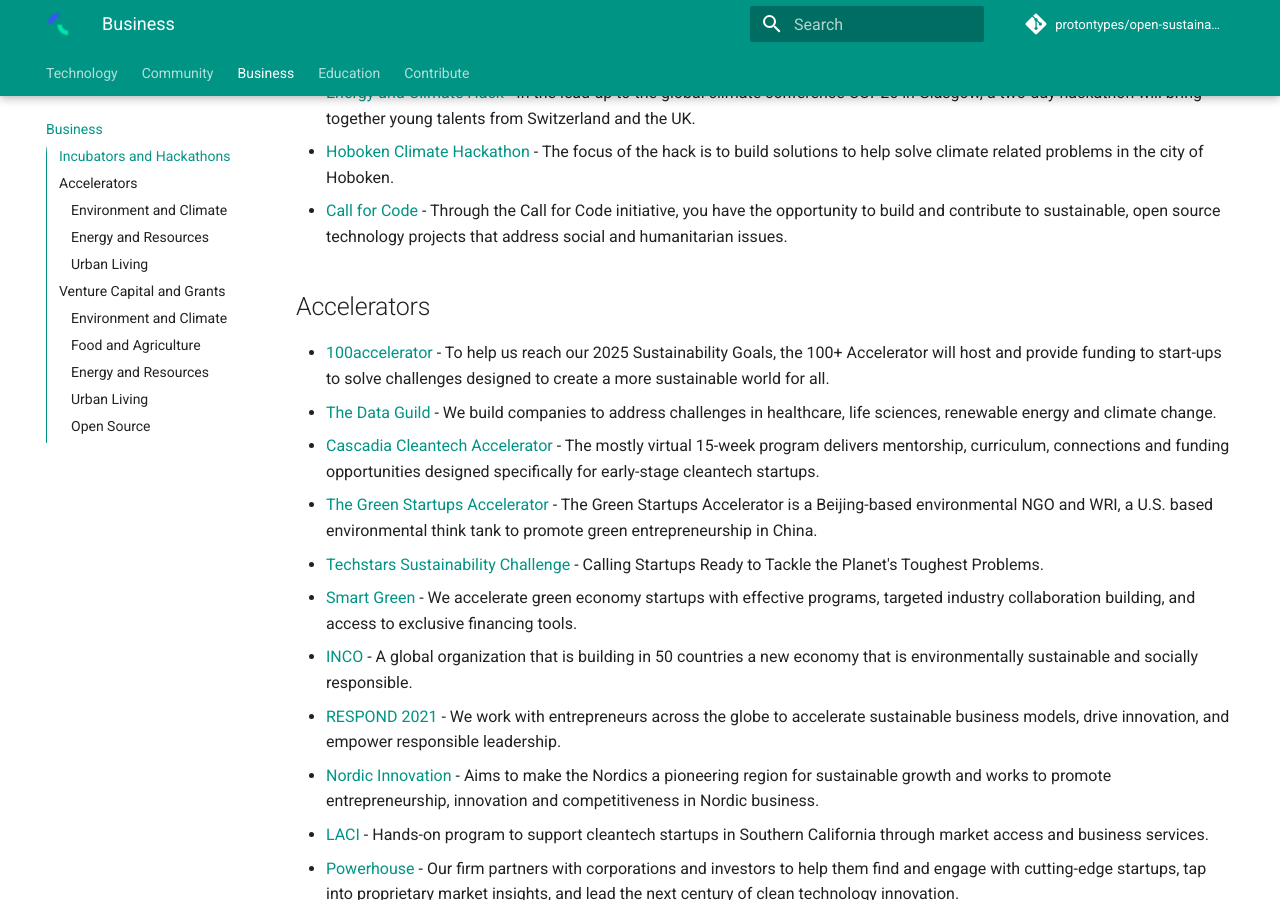
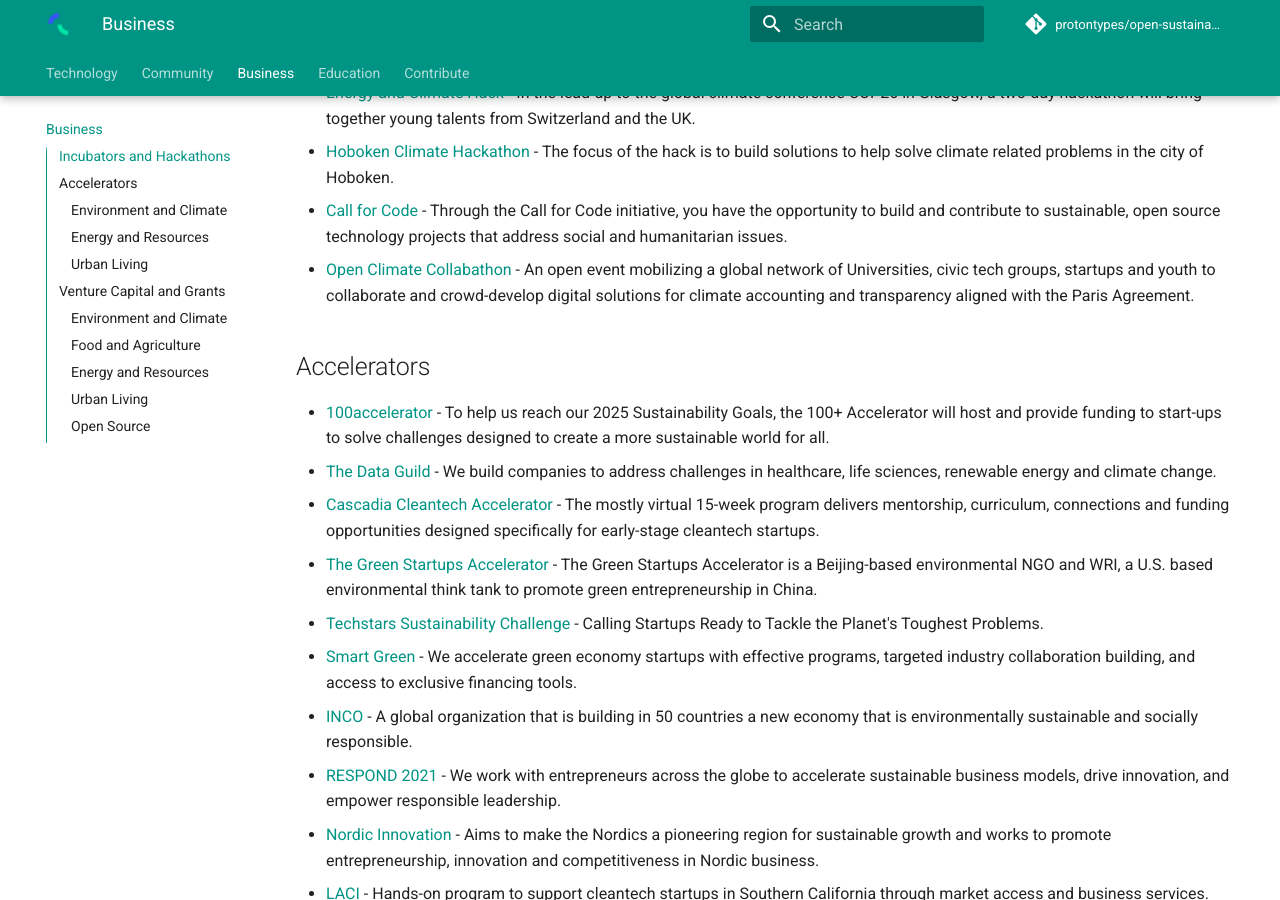
Before and after one commit to protontypes/open-sustainable-technology, an MkDocs documentation site: the page built from docs/business.md, in a window 1280 px wide and 900 px high, scrolled down 589 px. Built offline with MkDocs 1.6.1 and Material for MkDocs 9.7.7, drawn with Linux system fonts in a browser that asks for light colours; comment, search, counter and statistics services are not loaded.

Commit message:
Update business.md
An open event mobilizing a global network of Universities, civic tech groups, startups and youth to collaborate and crowd-develop digital solutions for climate accounting and transparency aligned with the Paris Agreement.  https://www.collabathon.openclimate.earth/ @OpenCollabathon #opensource #climatecrisis

```diff
--- a/docs/business.md
+++ b/docs/business.md
@@ -13,6 +13,7 @@
 * [Energy and Climate Hack](https://opendata.ch/projects/energy-climate-hack_2021/) - In the lead-up to the global climate conference COP26 in Glasgow, a two-day hackathon will bring together young talents from Switzerland and the UK.
 * [Hoboken Climate Hackathon](https://www.hobokenclimate.com/) - The focus of the hack is to build solutions to help solve climate related problems in the city of Hoboken.
 * [Call for Code](https://developer.ibm.com/callforcode/) - Through the Call for Code initiative, you have the opportunity to build and contribute to sustainable, open source technology projects that address social and humanitarian issues.
+* [Open Climate Collabathon](https://www.collabathon.openclimate.earth/) - An open event mobilizing a global network of Universities, civic tech groups, startups and youth to collaborate and crowd-develop digital solutions for climate accounting and transparency aligned with the Paris Agreement.
 
 ## Accelerators
 
```
